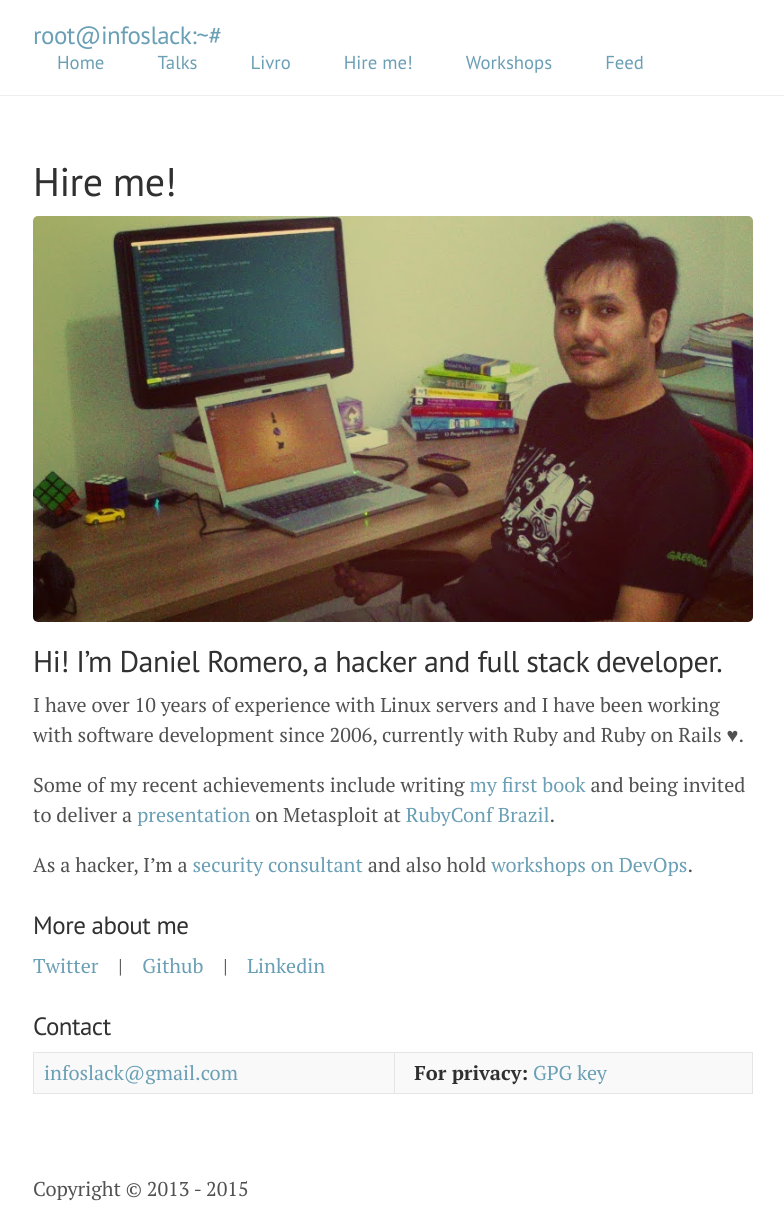
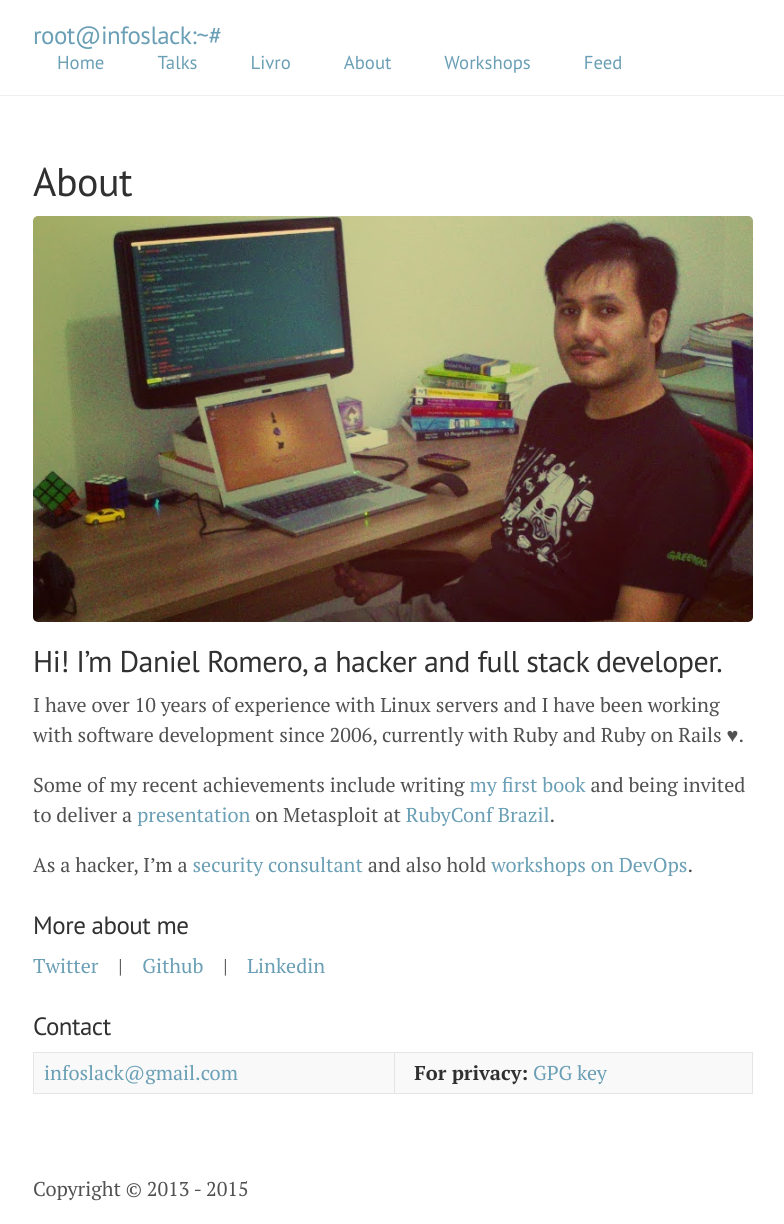
Before and after one commit to infoslack/infoslack-blog, a Jekyll site: the page built from about/index.md, in a window 1280 px wide. Shown: the whole page, without its empty margins (247-1031 px from the left). Built offline with Jekyll 4.4.1, drawn with Linux system fonts in a browser that asks for light colours; Markdown is read by kramdown in place of the engine named in the settings.

Commit message:
update about

```diff
--- a/about/index.md
+++ b/about/index.md
@@ -1,6 +1,6 @@
 ---
 layout: page
-title: Hire me!
+title: About
 keywords: infoslack, linux, software, developer, engineer, hacker, devops
 ---
 
```
